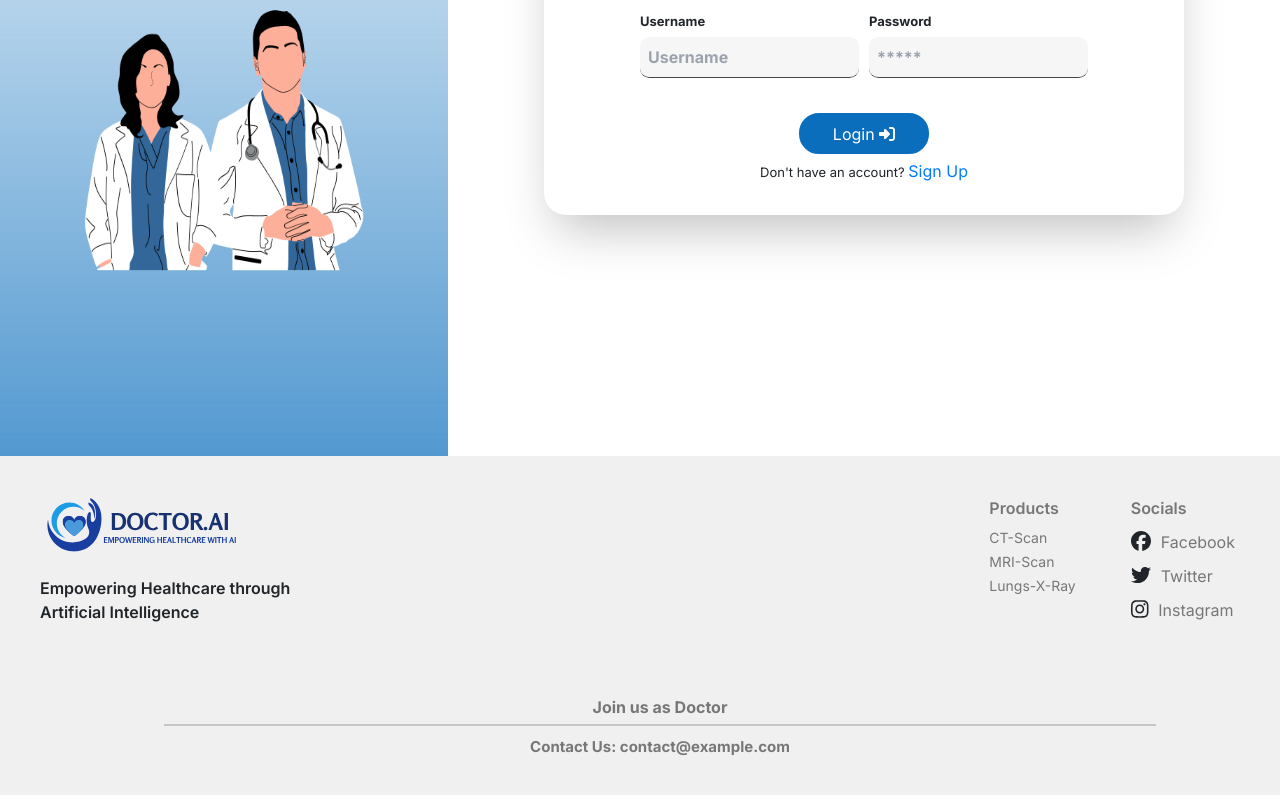
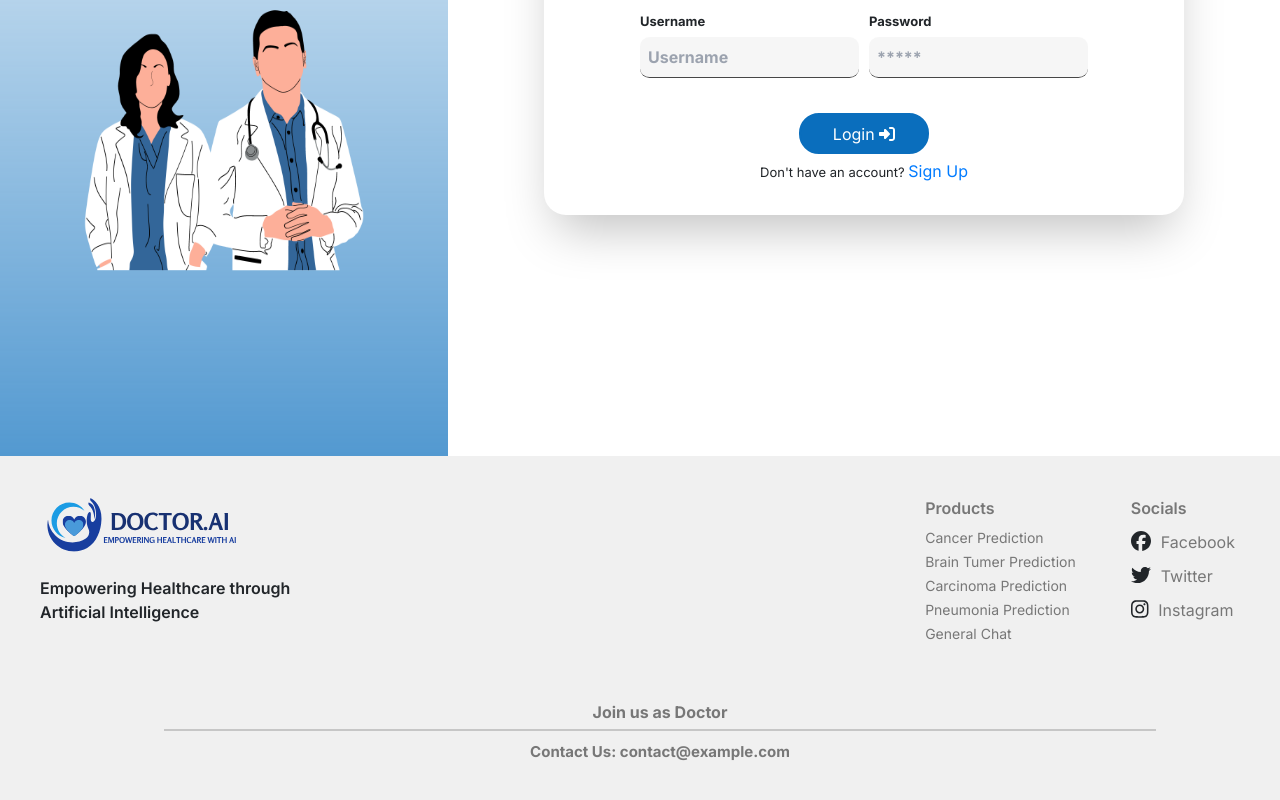
Before and after one commit to Anuragkumarsah/Hack4Bengal2.0, a React (Vite) app in the folder Frontend/: page /login in a window 1280 px wide. Shown: the part 429-1229 px from the top of the page. Built offline with nearby package versions, Linux system fonts and the light colour scheme; a web font is replaced by a local one.

Commit message:
improved the style of footer and appointment

```diff
--- a/Frontend/src/components/Footer/Footer.jsx
+++ b/Frontend/src/components/Footer/Footer.jsx
@@ -8,6 +8,8 @@ import {
   faTwitter,
   faInstagram,
 } from "@fortawesome/free-brands-svg-icons";
+
+import services_menu from "../../assets/json-data/services_menu.json";
 
 const Footer = () => {
   return (
@@ -41,21 +43,13 @@ const Footer = () => {
             {/* Product List */}
             <label htmlFor="Products">Products</label>
             <ul id="Products">
-              <li>
-                <Link className="product-link" to="/prediction/ctscan">
-                  CT-Scan
-                </Link>
-              </li>
-              <li>
-                <Link className="product-link" to="/prediction/mri">
-                  MRI-Scan
-                </Link>
-              </li>
-              <li>
-                <Link className="product-link" to="/prediction/xray">
-                  Lungs-X-Ray
-                </Link>
-              </li>
+              {services_menu.items.map((item, index) => (
+                  <li key={index}>
+                  <Link className="product-link" to={item.url}>
+                    {item.title}
+                  </Link>
+                </li>
+              ))}
             </ul>
           </div>
         </div>
--- a/Frontend/src/pages/Appointment/Appointment.css
+++ b/Frontend/src/pages/Appointment/Appointment.css
@@ -180,12 +180,16 @@
 
 .specialization-container {
     margin-left: 5px;
+    padding: 5px;
+    display: flex;
+    width: 100%;
+    flex-wrap: wrap;
 }
 
 .specialization-item {
     padding: 3px 5px;
     background-color: #61ace4;
-    margin: 0 3px;
+    margin: 3px 3px;
     font-weight: 500;
     border-radius: 5px;
 }
```
